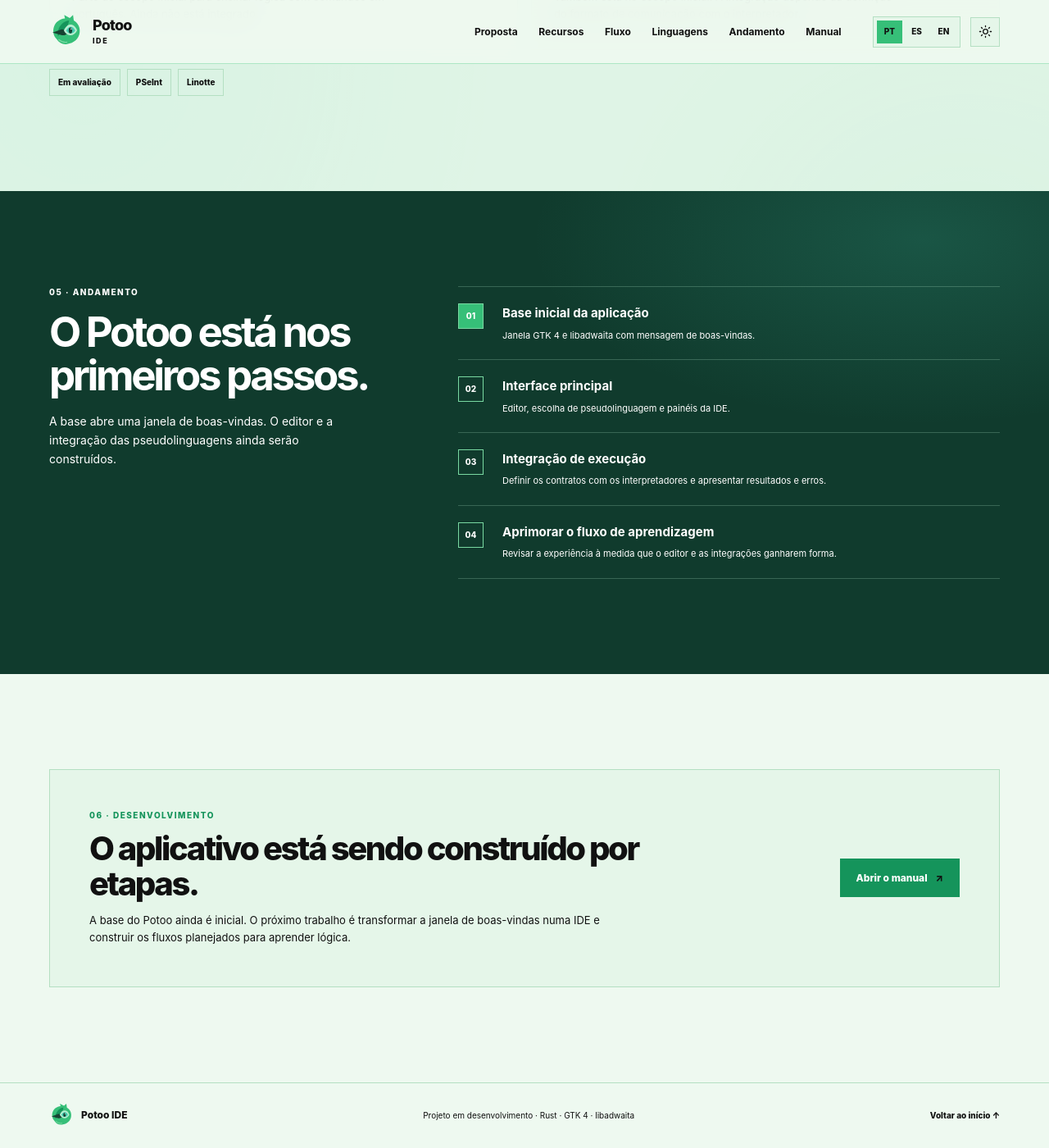
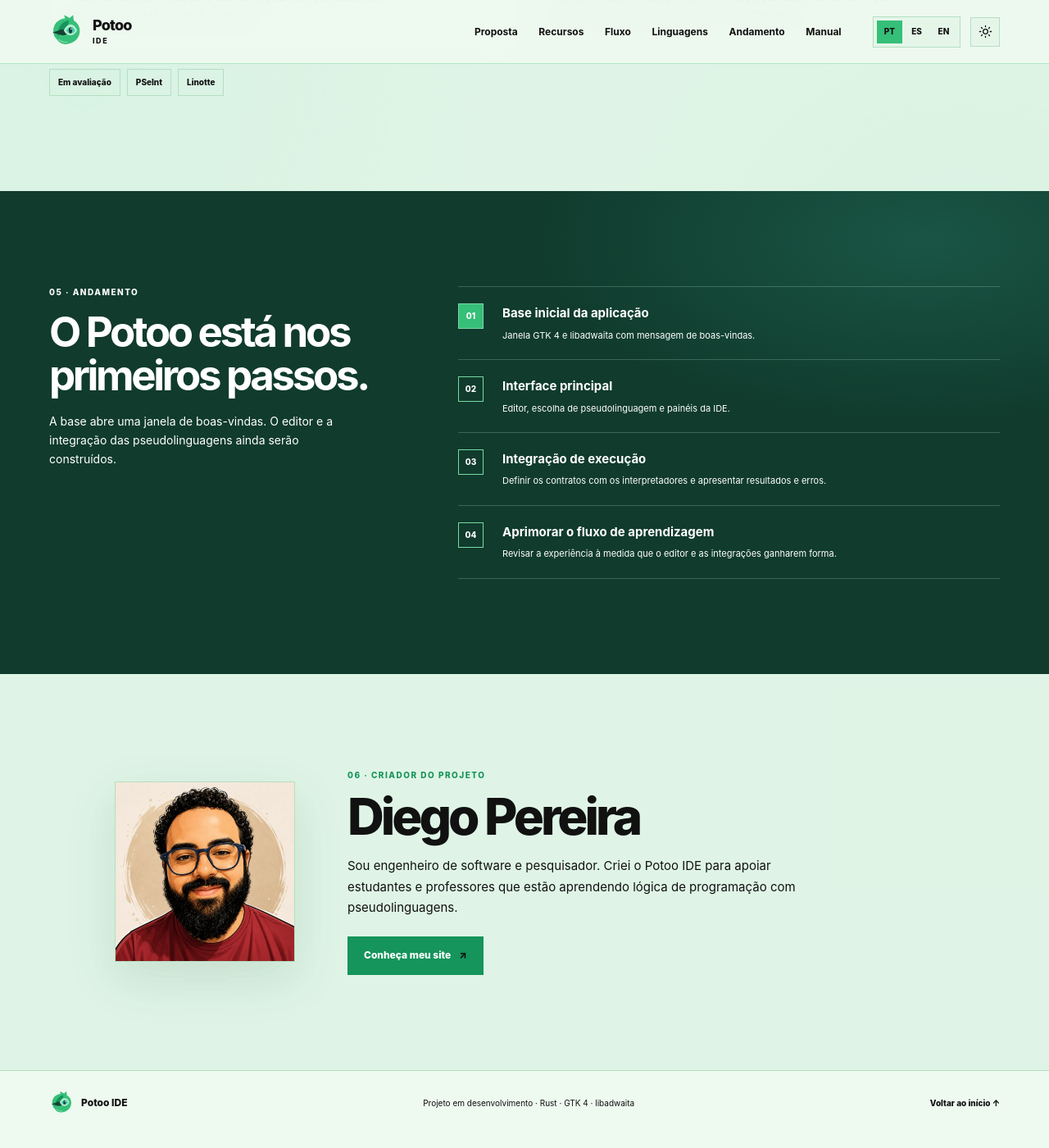
Before and after one commit to diegopn/potoo-site, a Jekyll site: the page built from index.html, in a window 1280 px wide and 1400 px high, scrolled down 3481 px. Shown: the whole window at 82% size. Built offline with Jekyll 4.4.1, drawn with Linux system fonts in a browser that asks for light colours.

Commit message:
Add project creator section to Potoo site

```diff
--- a/index.html
+++ b/index.html
@@ -138,14 +138,17 @@ translations:
       </div>
     </section>
 
-    <section class="section" id="desenvolvimento-final">
-      <div class="wrap availability">
-        <div class="availability-copy">
-          <p class="kicker">06 · Desenvolvimento</p>
-          <h2>O aplicativo está sendo construído por etapas.</h2>
-          <p>A base do Potoo ainda é inicial. O próximo trabalho é transformar a janela de boas-vindas numa IDE e construir os fluxos planejados para aprender lógica.</p>
+    <section class="section soft" id="criador">
+      <div class="wrap creator-layout">
+        <div class="creator-portrait">
+          <img src="{{ '/src/assets/images/diego-illustration.jpg' | relative_url }}" alt="Retrato ilustrado de Diego Pereira" width="420" height="420" loading="lazy" decoding="async">
         </div>
-        <a class="button" href="{{ page.manual_path | relative_url }}">Abrir o manual <span aria-hidden="true">↗</span></a>
+        <div class="creator-copy">
+          <p class="kicker">06 · Criador do projeto</p>
+          <h2>Diego Pereira</h2>
+          <p>Sou engenheiro de software e pesquisador. Criei o Potoo IDE para apoiar estudantes e professores que estão aprendendo lógica de programação com pseudolinguagens.</p>
+          <a class="button" href="https://diegopn.github.io/" target="_blank" rel="noopener noreferrer">Conheça meu site <span aria-hidden="true">↗</span></a>
+        </div>
       </div>
     </section>
   </main>
--- a/src/style.css
+++ b/src/style.css
@@ -340,7 +340,7 @@ img, svg { max-width: 100%; }
   color: var(--mint);
 }
 .section-heading { max-width: 760px; margin-bottom: 43px; }
-.section-heading h2, .split-heading h2, .availability-copy h2, .manual-cta h2 {
+.section-heading h2, .split-heading h2, .manual-cta h2 {
   margin: 0;
   color: var(--ink-deep);
   font-size: clamp(34px, 4.5vw, 53px);
@@ -414,12 +414,14 @@ img, svg { max-width: 100%; }
 .roadmap-item h3 { margin: 0; color: var(--mint); font-size: 15px; }
 .roadmap-item p { margin: 5px 0 0; color: var(--mint); font-size: 11px; }
 
-.availability { display: grid; grid-template-columns: minmax(0, 1fr) auto; align-items: center; gap: 25px; padding: clamp(25px, 5vw, 48px); border: 1px solid var(--line); background: var(--surface); }
-.availability-copy { max-width: 720px; }
-.availability-copy .kicker { margin-bottom: 12px; }
-.availability-copy h2 { font-size: clamp(27px, 3.5vw, 40px); }
-.availability-copy p:not(.kicker) { max-width: 670px; margin: 13px 0 0; color: var(--ink-soft); font-size: 13px; }
-.availability .button { flex: 0 0 auto; }
+.creator-layout { display: grid; grid-template-columns: minmax(170px, 220px) minmax(0, 1fr); align-items: center; gap: clamp(32px, 5vw, 68px); max-width: 1000px; margin-inline: auto; }
+.creator-portrait { width: 100%; aspect-ratio: 1; overflow: hidden; border: 1px solid var(--line); background: var(--surface); box-shadow: var(--shadow); }
+.creator-portrait img { display: block; width: 100%; height: 100%; object-fit: cover; }
+.creator-copy { max-width: 650px; }
+.creator-copy .kicker { margin-bottom: 12px; }
+.creator-copy h2 { margin: 0; color: var(--ink-deep); font-size: clamp(40px, 6vw, 62px); font-weight: 820; letter-spacing: -.065em; line-height: 1.03; }
+.creator-copy p:not(.kicker) { max-width: 580px; margin: 16px 0 22px; color: var(--ink-soft); font-size: 15px; line-height: 1.7; }
+
 
 .site-footer { padding: 24px 0; border-top: 1px solid var(--line); }
 .footer-row { display: flex; align-items: center; justify-content: space-between; gap: 20px; }
@@ -557,8 +559,9 @@ img, svg { max-width: 100%; }
   .step-card:nth-child(4) { border-top: 1px solid var(--line); }
   .language-panels { gap: 11px; }
   .language-panel { min-height: 0; padding: 21px; }
-  .availability { grid-template-columns: 1fr; }
-  .availability .button { justify-self: start; }
+  .creator-layout { grid-template-columns: minmax(130px, 180px) minmax(0, 1fr); gap: 24px; }
+  .creator-copy h2 { font-size: clamp(34px, 7vw, 48px); }
+
   .footer-row { flex-wrap: wrap; justify-content: flex-start; }
   .footer-summary { order: 3; width: 100%; text-align: left; }
   .manual-hero { padding-block: 52px 38px; }
@@ -581,6 +584,8 @@ img, svg { max-width: 100%; }
   .language-switcher { padding: 3px; }
   .language-switcher a { min-width: 27px; min-height: 27px; padding-inline: 4px; font-size: 9px; }
   .menu-toggle { width: 34px; height: 34px; }
+  .creator-layout { grid-template-columns: 1fr; gap: 23px; }
+  .creator-portrait { width: min(64%, 220px); }
   .hero-stage { min-height: 350px; padding: 17px; }
   .hero-mascot { top: 45px; right: 2px; width: 85%; height: 275px; }
   .code-card { bottom: 15px; left: 13px; width: 59%; padding: 10px; }
```
Also changed, not shown: en/index.html (+10 -7 lines), es/index.html (+10 -7 lines), src/assets/images/diego-illustration.jpg (added).
